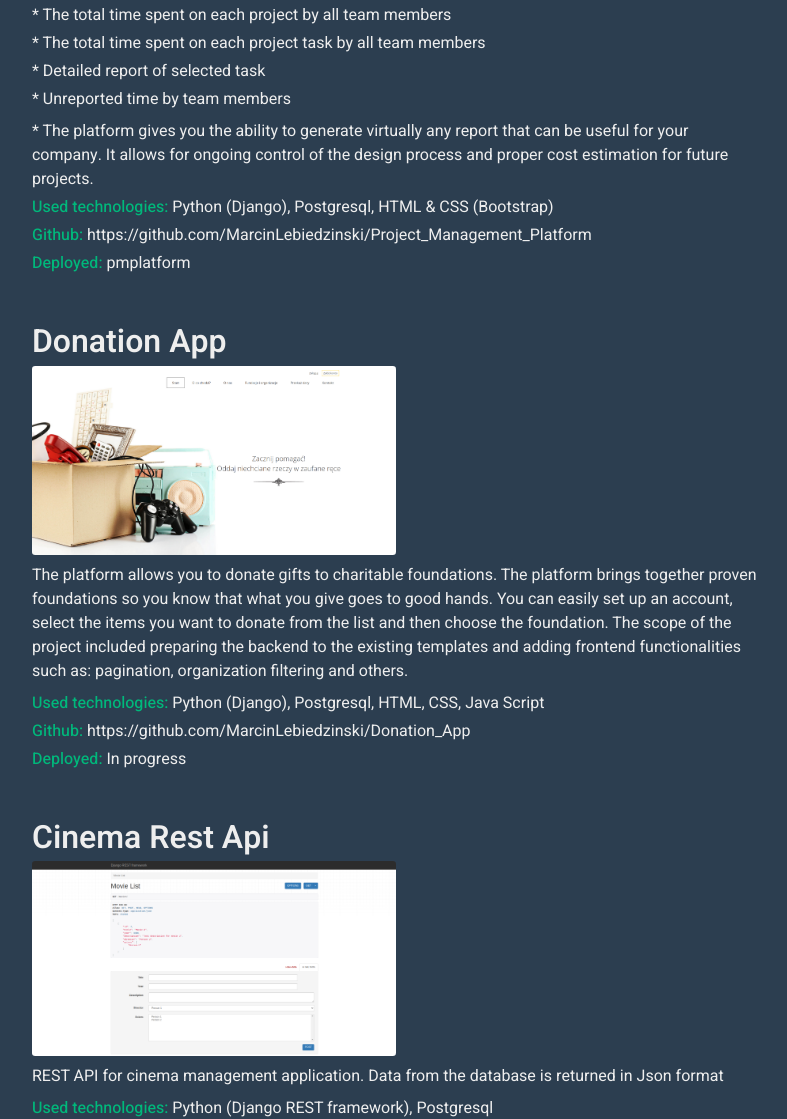
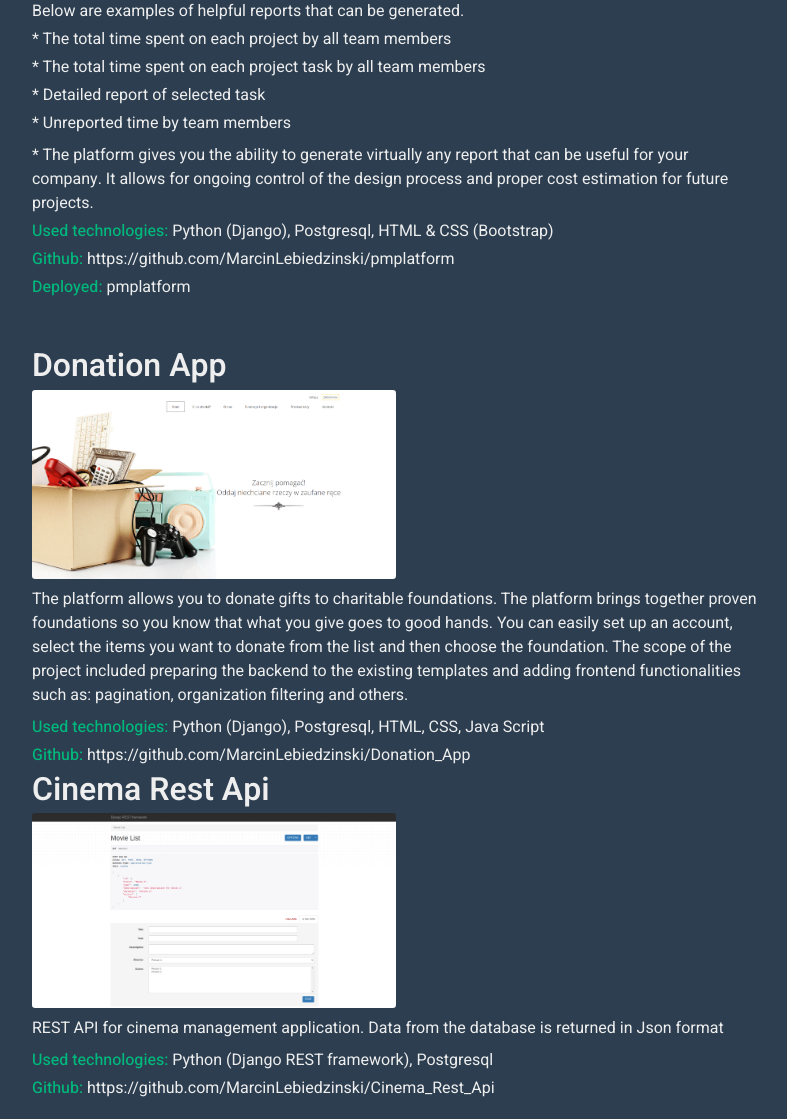
Before and after one commit to MarcinLebiedzinski/pmplatform, a Django app: page / in a window 1280 px wide. Shown: the part 2796-3915 px from the top of the page, without its empty margins (438-1225 px from the left). Run offline with Django 4.2, Linux system fonts and the light colour scheme; some libraries are stand-ins or nearby versions.

Commit message:
2023-10-07 Update

```diff
--- a/templates/base.html
+++ b/templates/base.html
@@ -64,7 +64,7 @@
         </header>
       </div>
 
-      <div class="row gap-4 d-flex flex-row vh-80">
+      <div class="row gap-4 d-flex flex-row vh-85">
         <div class="d-flex flex-column  flex-shrink-0 p-3 bg-white border border-dark-subtle mh-100 bg-body-tertiary" style="width: 280px;">
 
           <span class="fs-5 fw-semibold mx-2">Menu</span>
--- a/templates/resume_eng.html
+++ b/templates/resume_eng.html
@@ -61,12 +61,12 @@
                         <h1 class="title pb-3 mb-5">About Me</h1>
                         <p>I am an experienced designer in the construction industry with a passion for creating
                             modern and functional solutions. For many years I have gained skills and knowledge
-                            in the field of design, supervision and implementation of various investments.
+                            in the field of design, supervision and implementation of various investments.<br>
                             Now I would like to change the direction of my career and take on the challenge
                             as a Junior Python Developer. I am interested in information technology,
                             especially web programming and data engineering.
                             I completed a stationary programming course and created several of my own projects that
-                            I would be happy to present at an interview.
+                            I would be happy to present at an interview.<br>
                             Although I do not have commercial experience as a programmer,
                             I believe that my previous experience will be a valuable asset because
                             I can think analytically, creatively and most often understand the needs of the client.
@@ -133,7 +133,7 @@
 
                                 <div class="skill mb-4">
                                     <div class="d-flex justify-content-between">
-                                        <p class="mb-2">FRAMEWORK: DJANGO, FLASK</p>
+                                        <p class="mb-2">FRAMEWORKS: DJANGO, FLASK</p>
                                     </div>
                                 </div>
 
@@ -254,11 +254,11 @@
                                             </div>
                                             <div class="col-sm-12 mb-1">
                                                 <span class="fw-medium text-primary">Github: </span>
-                                                <a href="https://github.com/MarcinLebiedzinski/pmplatform" class="link-light">https://github.com/MarcinLebiedzinski/Project_Management_Platform</a>
+                                                <a href="https://github.com/MarcinLebiedzinski/pmplatform" class="link-light">https://github.com/MarcinLebiedzinski/pmplatform</a>
                                             </div>
                                             <div class="col-sm-12 mb-5">
                                                 <span class="fw-medium text-primary">Deployed: </span>
-                                                <a href="www.martdev.pl/pmplatform/main" class="link-light">pmplatform</a>
+                                                <a href="{% url 'main' %}" class="link-light">pmplatform</a>
                                             </div>
 
                                             <!-- Second Portfolio project -->
@@ -281,10 +281,6 @@
                                                 <span class="fw-medium text-primary">Github: </span>
                                                 <a href="https://github.com/MarcinLebiedzinski/Donation_App" class="link-light">https://github.com/MarcinLebiedzinski/Donation_App</a>
                                             </div>
-                                            <div class="col-sm-12 mb-5">
-                                                <span class="fw-medium text-primary">Deployed: </span>
-                                                <a href="#" class="link-light">In progress</a>
-                                            </div>
 
                                             <!-- Third Portfolio project -->
                                             <h2 class="mb-1">Cinema Rest Api</h2>
@@ -299,10 +295,6 @@
                                             <div class="col-sm-12 mb-1">
                                                 <span class="fw-medium text-primary">Github: </span>
                                                 <a href="https://github.com/MarcinLebiedzinski/Cinema_Rest_Api" class="link-light">https://github.com/MarcinLebiedzinski/Cinema_Rest_Api</a>
-                                            </div>
-                                            <div class="col-sm-12 mb-5">
-                                                <span class="fw-medium text-primary">Deployed: </span>
-                                                <a href="#" class="link-light">In progress</a>
                                             </div>
 
                                         </div>
--- a/templates/totalprojectstime.html
+++ b/templates/totalprojectstime.html
@@ -28,9 +28,10 @@
 
               </tbody>
             </table>
+          </div>
 
+          <div class="py-1">
             <a href="{% url 'total_projects_time_download_csv' %}">csv download</a>
-
           </div>
 
 {% endblock %}
```
